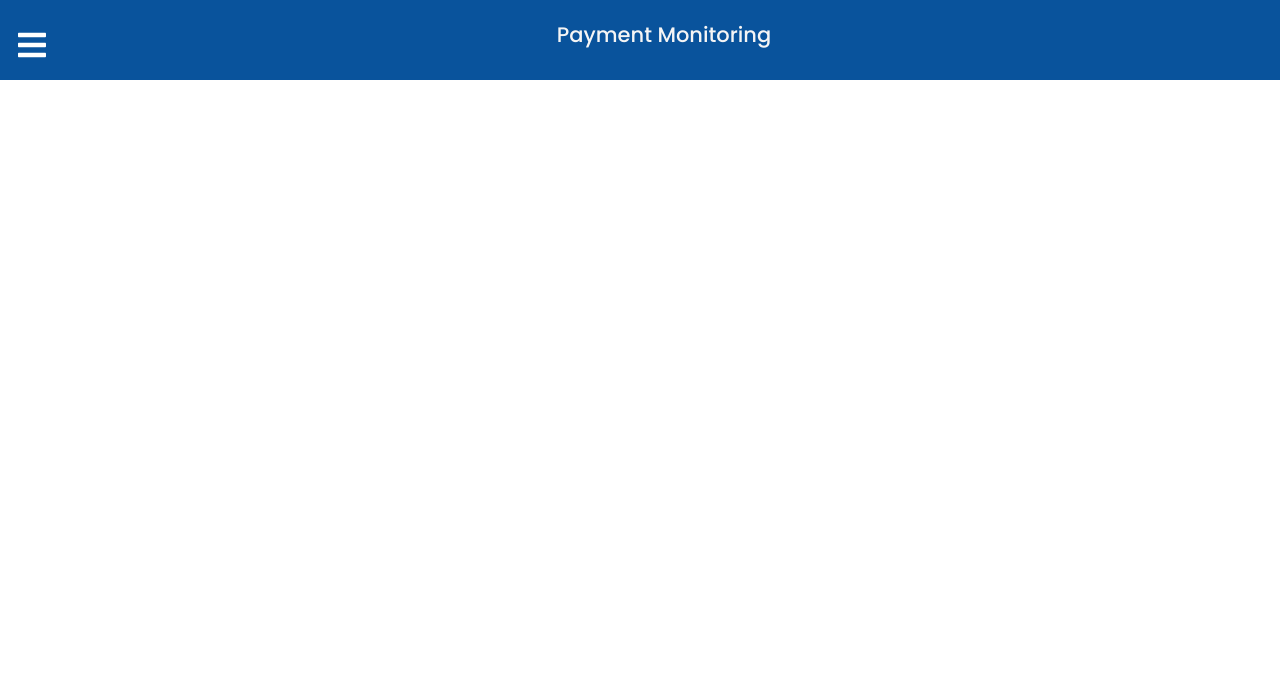
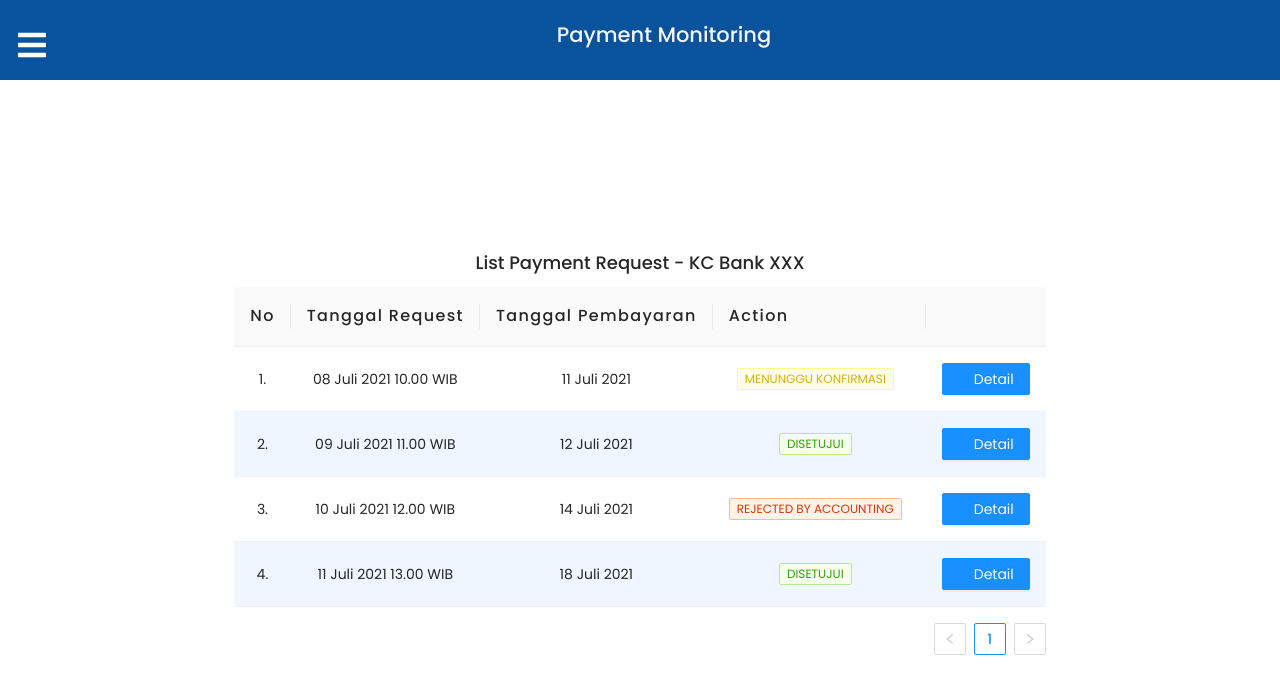
Before and after one commit to renopp/payment-monitoring-ci, a React (Create React App) app: page /unitkerja-beranda in a window 1280 px wide. Shown: the top 694 px of the page. Built offline with nearby package versions, Linux system fonts and the light colour scheme.

Commit message:
All: Edited Route

```diff
--- a/src/App.js
+++ b/src/App.js
@@ -22,20 +22,17 @@ function App() {
   );
 }
 
-const LoginContainer = () => (
-  <Route path="/" component={LoginPage} />
-)
-
+const LoginContainer = () => <Route path="/" component={LoginPage} />;
 
 const DefaultContainer = () => (
   <>
     <Navbar />
     <Route path="/" exact component={LoginPage} />
-    <Route path="/beranda" component={Beranda} />
-    <Route path="/create-payment" component={CreatePayment} />
-    <Route path="/detail-payment" component={DetailPaymentRequest} />
-    <Route path="/form-payment-request" component={FormPaymentRequest} />
+    <Route path="/unitkerja-beranda" component={Beranda} />
+    <Route path="/unitkerja-paymentrequest" component={CreatePayment} />
+    <Route path="/unitkerja-detailpayment" component={DetailPaymentRequest} />
+    {/* <Route path="/form-payment-request" component={FormPaymentRequest} /> */}
   </>
-)
+);
 
 export default App;
--- a/src/components/CreatePaymentForm.js
+++ b/src/components/CreatePaymentForm.js
@@ -8,7 +8,7 @@ import { useHistory } from "react-router-dom";
 const { Option } = Select;
 const CreatePaymentForm = () => {
   const history = useHistory();
-  const navigateTo = () => history.push("/beranda");
+  const navigateTo = () => history.push("/unitkerja-beranda");
   const Model = {
     nm_unit: "",
     diminta_oleh: "",
--- a/src/components/ListPaymentRequest.js
+++ b/src/components/ListPaymentRequest.js
@@ -5,7 +5,7 @@ import { useHistory } from "react-router-dom";
 
 const ListPaymentRequest = () => {
   const history = useHistory();
-  const navigateTo = () => history.push("/detail-payment");
+  const navigateTo = () => history.push("/unitkerja-detailpayment");
   // table
   const columns = [
     {
--- a/src/components/LoginForm.js
+++ b/src/components/LoginForm.js
@@ -4,7 +4,7 @@ import { useHistory } from "react-router-dom";
 
 const LoginForm = () => {
   const history = useHistory();
-  const navigateTo = () => history.push("/beranda");
+  const navigateTo = () => history.push("/unitkerja-beranda");
 
   const [username, setUsername] = React.useState("");
   const [password, setPassword] = React.useState("");
@@ -54,7 +54,7 @@ const LoginForm = () => {
           label="Password"
           name="password"
           rules={[{ required: true, message: "Please input your password!" }]}
-          style={{ marginTop: "15px"}}
+          style={{ marginTop: "15px" }}
         >
           <Input.Password value={password} onChange={handlePasswordChange} />
         </Form.Item>
--- a/src/components/SidebarData.js
+++ b/src/components/SidebarData.js
@@ -6,13 +6,13 @@ import * as IoIcons from "react-icons/io";
 export const SidebarData = [
   {
     title: "Beranda",
-    path: "/beranda",
+    path: "/unitkerja-beranda",
     icon: <AiIcons.AiFillHome />,
     cName: "nav-text",
   },
   {
     title: "Buat Payment Request",
-    path: "/create-payment",
+    path: "/unitkerja-paymentrequest",
     icon: <IoIcons.IoMdCreate />,
     cName: "nav-text",
   },
```
